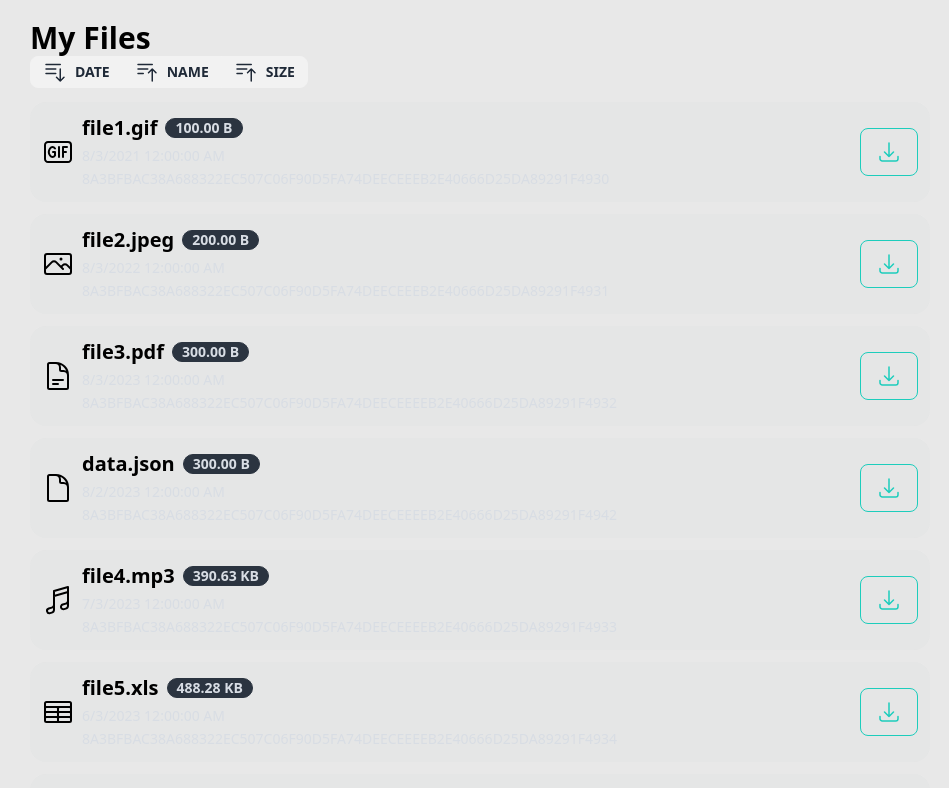
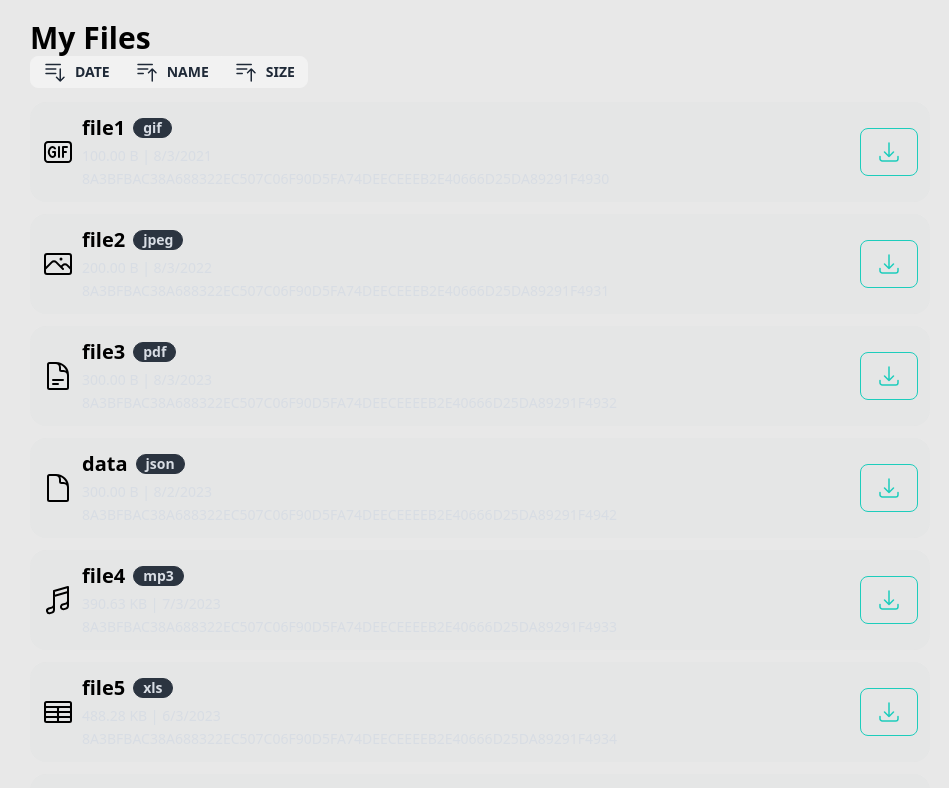
Before and after one commit to alefmanvladimir/BigFiles, a React (Vite) app in the folder ton-drive-frontend/: page / in a window 1280 px wide. Shown: the top 788 px of the page, without its empty margins (160-1109 px from the left). Built offline with nearby package versions, Linux system fonts and the light colour scheme; what @tonconnect/ui-react would draw is missing.

Commit message:
Update list item structure

```diff
--- a/ton-drive-frontend/src/entities/file/ui/FileDate.tsx
+++ b/ton-drive-frontend/src/entities/file/ui/FileDate.tsx
@@ -6,7 +6,7 @@ export default function FileDate({ date }: FileDateProps) {
   // display date in format: 2021-08-31 12:00:00
   return (
     <>
-      {date.toLocaleDateString()} {date.toLocaleTimeString()}
+      {date.toLocaleDateString()} {/*date.toLocaleTimeString()*/}
     </>
   );
 }
--- a/ton-drive-frontend/src/entities/file/ui/FilesListItem.tsx
+++ b/ton-drive-frontend/src/entities/file/ui/FilesListItem.tsx
@@ -17,10 +17,10 @@ export default function FilesListItem({ file, className, actions }: FilesListIte
       </div>
       <div className="text-ellipsis overflow-hidden">
         <div className="card-title">
-          {file.name}.{file.extension}
-          <div className="badge badge-neutral"><FileSize size={file.size} /></div>
+          {file.name}
+          <div className="badge badge-neutral">{file.extension}</div>
         </div>
-        <div className="text-neutral-content text-sm"><FileDate date={file.date} /></div>
+        <div className="text-neutral-content text-sm"><FileSize size={file.size} /> | <FileDate date={file.date} /></div>
         <span className="text-neutral-content text-sm">{file.bagId}</span>
       </div>
       {/* Actions */}
```
